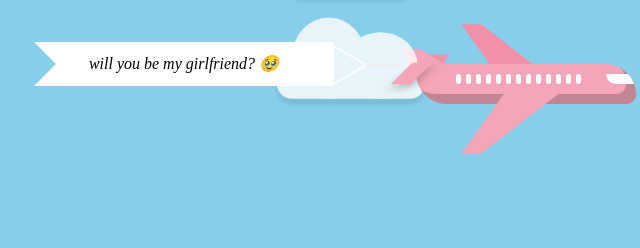
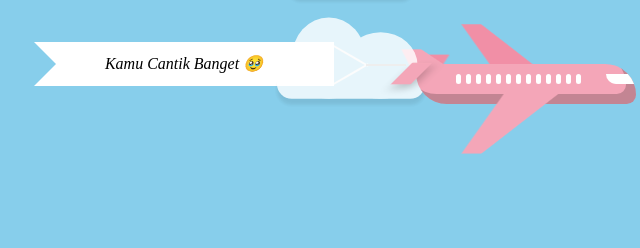
Before and after one commit to CoderJarzz/buatkamu.github.io, a plain HTML site: page index.html in a window 1280 px wide. Shown: the part 336-584 px from the top of the page, 149-789 px from the left. Drawn offline with Linux system fonts and the light colour scheme.

Commit message:
Update index.html

```diff
--- a/index.html
+++ b/index.html
@@ -27,7 +27,7 @@
     <div class="banner-container">
         <i class="rope"></i>
         <i class="banner">
-         will you be my girlfriend? 🥹
+         Kamu Cantik Banget 🥹
         <i class="triangle"></i>
     </i>
     </div>
```
